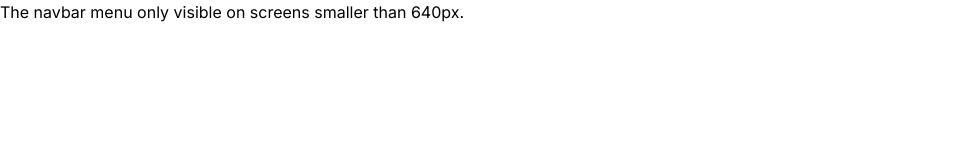
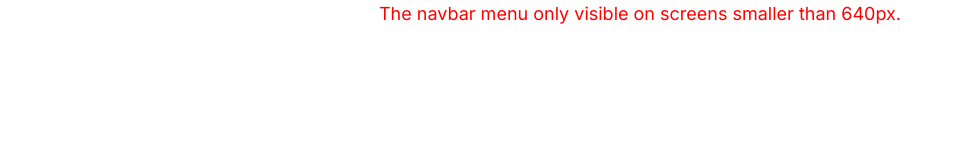
Before and after one commit to selimbiber/Vanilla-CSS-Challenges, a plain HTML site: page Day12-mobile-responsive-navbar/index.html in a window 1280 px wide. Shown: the whole page, without its empty margins (0-963 px from the left). Drawn offline with Linux system fonts and the light colour scheme.

Commit message:
Update style.css
add warning message for visitors

```diff
--- a/Day12-mobile-responsive-navbar/style.css
+++ b/Day12-mobile-responsive-navbar/style.css
@@ -36,6 +36,12 @@ textarea:focus {
 	outline-offset: .05em;
 }
 
+#warning {
+    text-align: center;
+    font-size: large;
+    color: red;
+}
+
 #menu {
     display: flex;
     justify-content: space-around;
@@ -51,7 +57,10 @@ img {
 
 /* Visible for only tiny screens */
 @media screen and (max-width: 640px) {
+    #warning {
+		visibility: collapse;
+    }
     #menu {
 		visibility: visible;
-	}
+    }
 }
```
